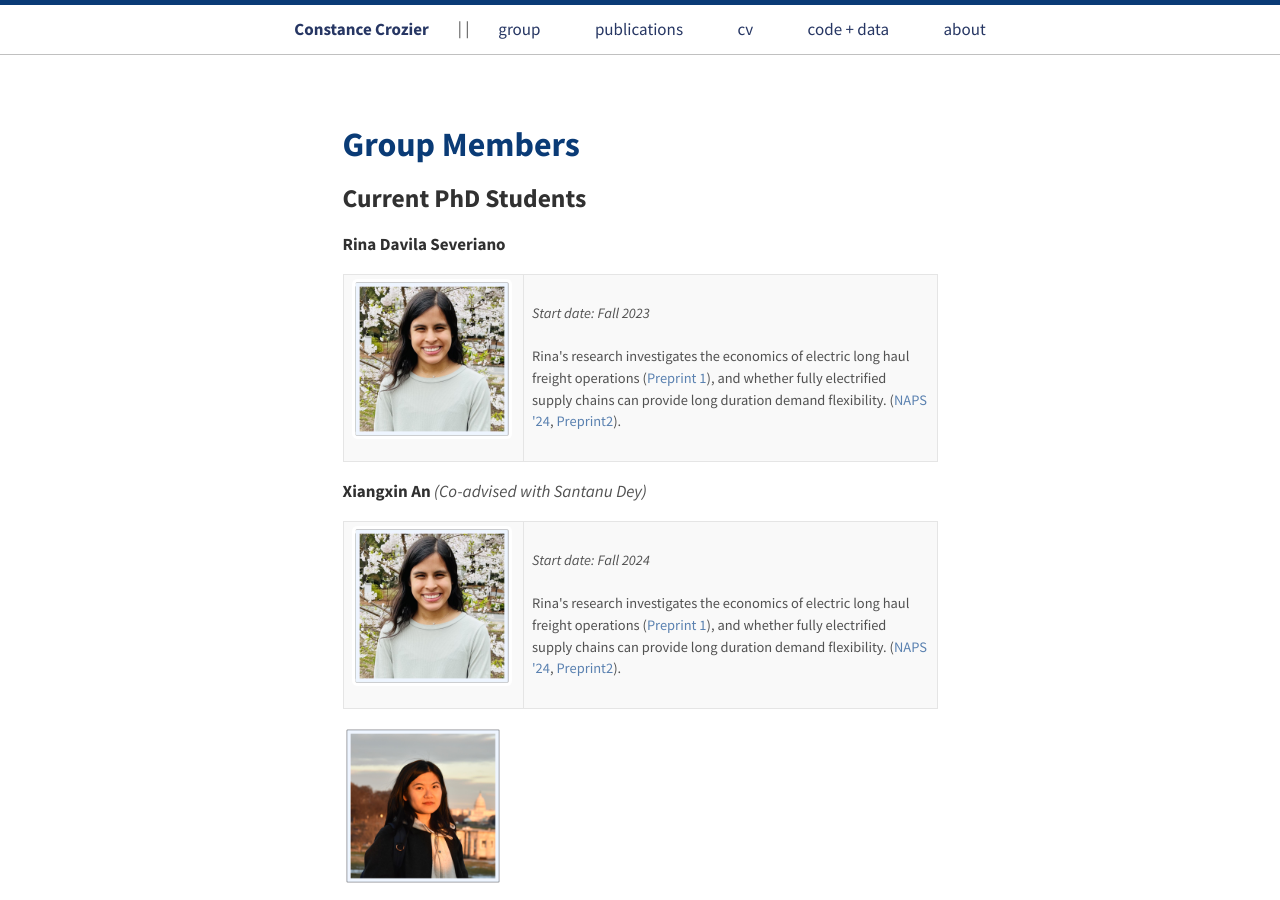
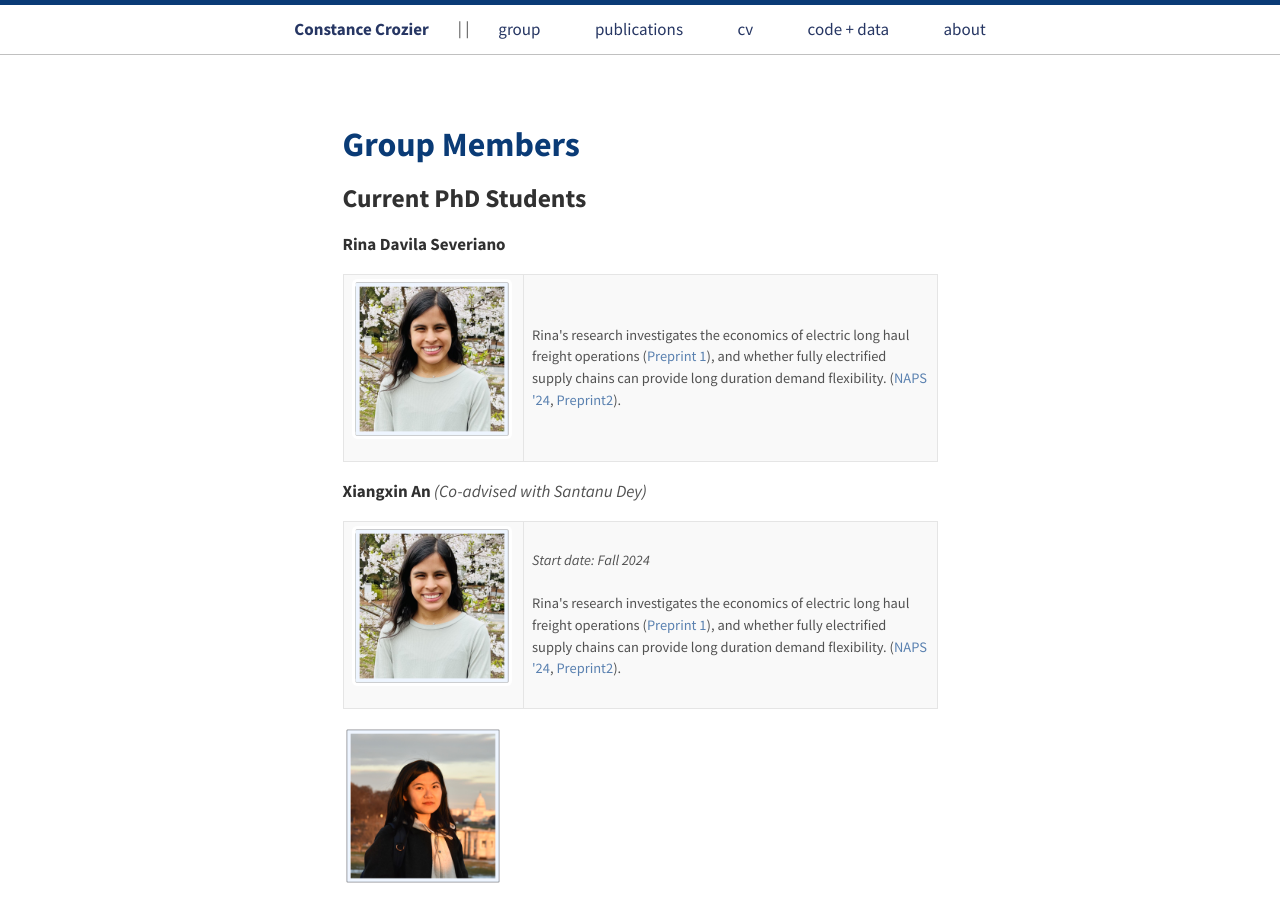
Before and after one commit to constancecrozier/constancecrozier.github.io, a Jekyll site: the page built from group.md, in a window 1280 px wide and 900 px high. Built offline with Jekyll 4.4.1, drawn with Linux system fonts in a browser that asks for light colours.

Commit message:
Update group.md

```diff
--- a/group.md
+++ b/group.md
@@ -18,7 +18,6 @@ title: Group Members
       >
     </td>
     <td style="vertical-align: middle;">
-    	<i>Start date: Fall 2023</i><br><br>
     	Rina's research investigates the economics of electric long haul freight operations (<a href="files/Electric_HGV.pdf">Preprint 1</a>), and whether fully electrified supply chains can provide long duration demand flexibility. (<a href="files/naps_24.pdf">NAPS '24</a>, <a href="https://arxiv.org/pdf/2505.05982">Preprint2</a>).
     </td>
   </tr>
```
